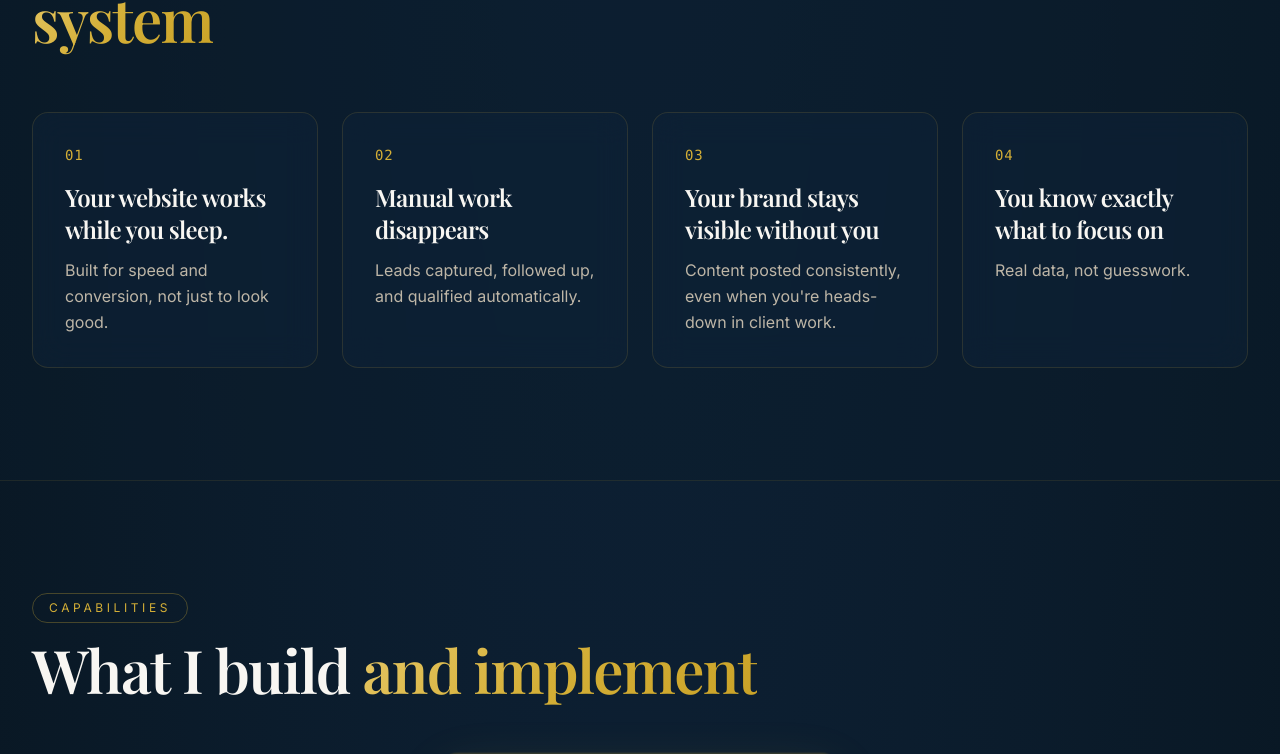
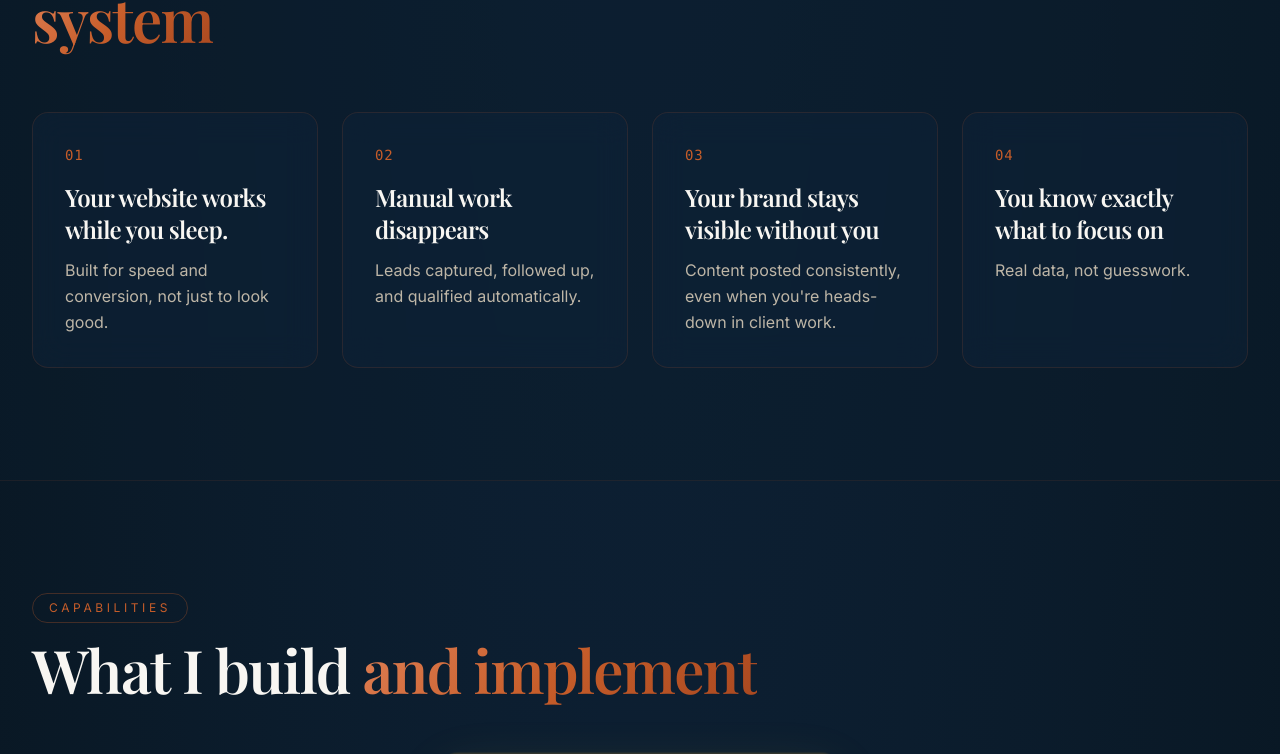
Before and after one commit to TonyEditSelf/tofabza, a Next.js app: page / in a window 1280 px wide. Shown: the part 1623-2377 px from the top of the page. Built offline with nearby package versions, Linux system fonts and the light colour scheme; no server answers.

Commit message:
updated theme

```diff
--- a/app/globals.css
+++ b/app/globals.css
@@ -6,25 +6,33 @@
 
 @layer base {
   :root {
+    /* NAVY — unchanged */
     --background: 210 45% 8%;
     --foreground: 40 30% 96%;
     --card: 210 45% 10%;
     --card-foreground: 40 30% 96%;
     --popover: 210 45% 10%;
     --popover-foreground: 40 30% 96%;
-    --primary: 43 65% 52%;
-    --primary-foreground: 210 50% 8%;
+
+    /* CHANGED: gold → burnt sienna */
+    --primary: 22 66% 47%; /* #C65D2A */
+    --primary-foreground: 40 30% 96%;
     --secondary: 210 40% 15%;
     --secondary-foreground: 40 30% 96%;
     --muted: 210 40% 15%;
     --muted-foreground: 40 15% 70%;
-    --accent: 43 65% 52%;
-    --accent-foreground: 210 50% 8%;
+    --accent: 22 66% 47%; /* #C65D2A */
+    --accent-foreground: 40 30% 96%;
+
     --destructive: 0 72% 51%;
     --destructive-foreground: 0 0% 98%;
+
+    /* NAVY — unchanged */
     --border: 210 30% 20%;
     --input: 210 30% 18%;
-    --ring: 43 65% 52%;
+
+    /* CHANGED: gold → sienna */
+    --ring: 22 66% 47%; /* #C65D2A */
     --radius: 0.75rem;
   }
 
@@ -36,6 +44,7 @@
   }
   body {
     @apply bg-background text-foreground font-sans antialiased;
+    /* NAVY — unchanged */
     background: radial-gradient(
       ellipse at top,
       #0e2238 0%,
@@ -53,37 +62,44 @@
 }
 
 @layer utilities {
+  /* CHANGED: gold gradient → sienna gradient */
   .text-gold-gradient {
-    background: linear-gradient(135deg, #e6c766 0%, #d4af37 50%, #c9a227 100%);
+    background: linear-gradient(135deg, #e08055 0%, #c65d2a 50%, #a84820 100%);
     -webkit-background-clip: text;
     background-clip: text;
     -webkit-text-fill-color: transparent;
   }
   .bg-gold-gradient {
-    background: linear-gradient(135deg, #e6c766 0%, #d4af37 50%, #c9a227 100%);
+    background: linear-gradient(135deg, #e08055 0%, #c65d2a 50%, #a84820 100%);
   }
+
+  /* NAVY — unchanged */
   .bg-navy-gradient {
     background: linear-gradient(135deg, #0b1c2c 0%, #0e2238 50%, #132b47 100%);
   }
+
+  /* CHANGED: gold rgba → sienna rgba */
   .glass-card {
     background: rgba(14, 34, 56, 0.5);
     backdrop-filter: blur(16px);
     -webkit-backdrop-filter: blur(16px);
-    border: 1px solid rgba(212, 175, 55, 0.15);
+    border: 1px solid rgba(198, 93, 42, 0.15);
   }
   .glass-card-hover {
     transition: all 0.4s cubic-bezier(0.4, 0, 0.2, 1);
   }
   .glass-card-hover:hover {
-    border-color: rgba(212, 175, 55, 0.4);
-    box-shadow: 0 0 40px rgba(212, 175, 55, 0.15);
+    border-color: rgba(198, 93, 42, 0.4);
+    box-shadow: 0 0 40px rgba(198, 93, 42, 0.15);
     transform: translateY(-4px);
   }
   .gold-border-glow {
     box-shadow:
-      0 0 0 1px rgba(212, 175, 55, 0.3),
-      0 0 30px rgba(212, 175, 55, 0.1);
+      0 0 0 1px rgba(198, 93, 42, 0.3),
+      0 0 30px rgba(198, 93, 42, 0.1);
   }
+
+  /* NAVY — unchanged */
   .animated-gradient-bg {
     background: linear-gradient(
       120deg,
@@ -96,17 +112,32 @@
     background-size: 400% 400%;
     animation: gradient-shift 12s ease infinite;
   }
+
+  /* CHANGED: gold rgba → sienna rgba */
   .section-divider {
     height: 1px;
     background: linear-gradient(
       90deg,
       transparent,
-      rgba(212, 175, 55, 0.3),
+      rgba(198, 93, 42, 0.3),
       transparent
     );
   }
+  .full-bleed-divider {
+    width: 100%;
+    position: relative;
+    height: 1px;
+    background: linear-gradient(
+      90deg,
+      transparent,
+      rgba(198, 93, 42, 0.3),
+      transparent
+    );
+    margin-left: 0;
+    left: 0;
+  }
 
-  /* === Theme C: Cream sections === */
+  /* CREAM — unchanged structure, sienna accent refs */
   .cream-section {
     background: #f8f3e8;
     color: #0b1c2c;
@@ -126,38 +157,23 @@
     box-shadow: 0 2px 12px rgba(11, 28, 44, 0.05);
     transition: all 0.4s cubic-bezier(0.4, 0, 0.2, 1);
   }
-
-  .full-bleed-divider {
-    width: 100%;
-    position: relative;
-    height: 1px;
-    background: linear-gradient(
-      90deg,
-      transparent,
-      rgba(212, 175, 55, 0.3),
-      transparent
-    );
-    margin-left: 0;
-    left: 0;
-  }
-
   .cream-card:hover {
-    border-color: rgba(212, 175, 55, 0.5);
-    box-shadow: 0 0 40px rgba(212, 175, 55, 0.2);
+    border-color: rgba(198, 93, 42, 0.5);
+    box-shadow: 0 0 40px rgba(198, 93, 42, 0.2);
     transform: translateY(-4px);
   }
   .cream-card-highlight {
     background: linear-gradient(
       180deg,
-      rgba(212, 175, 55, 0.15) 0%,
+      rgba(198, 93, 42, 0.15) 0%,
       #efe8d6 100%
     );
-    border: 1px solid rgba(212, 175, 55, 0.5);
-    box-shadow: 0 0 40px rgba(212, 175, 55, 0.2);
+    border: 1px solid rgba(198, 93, 42, 0.5);
+    box-shadow: 0 0 40px rgba(198, 93, 42, 0.2);
   }
 }
 
-/* subtle scrollbar */
+/* Scrollbar — navy track, sienna thumb */
 ::-webkit-scrollbar {
   width: 8px;
 }
@@ -165,9 +181,9 @@
   background: #0b1c2c;
 }
 ::-webkit-scrollbar-thumb {
-  background: #d4af37;
+  background: #c65d2a;
   border-radius: 4px;
 }
 ::-webkit-scrollbar-thumb:hover {
-  background: #c9a227;
+  background: #a84820;
 }
--- a/app/plans/page.js
+++ b/app/plans/page.js
@@ -176,7 +176,7 @@ const PlansPage = () => {
                   >
                     <CheckCircle2
                       className="h-3 w-3"
-                      style={{ color: "#D4AF37" }}
+                      style={{ color: "#C65D2A" }}
                     />
                   </div>
                   <span
@@ -279,7 +279,7 @@ const PlansPage = () => {
               >
                 <p
                   className="text-xs uppercase tracking-[0.2em] mb-2"
-                  style={{ color: tier.active ? "#D4AF37" : "#6a7a8a" }}
+                  style={{ color: tier.active ? "#C65D2A" : "#6a7a8a" }}
                 >
                   {tier.label}
                 </p>
--- a/components/home/WhatIBuild.jsx
+++ b/components/home/WhatIBuild.jsx
@@ -59,7 +59,7 @@ export default function WhatIBuild() {
                 {isAutomate && (
                   <>
                     <div className="pointer-events-none absolute inset-0 rounded-2xl border border-gold-400/50" />
-                    <div className="pointer-events-none absolute inset-0 rounded-2xl bg-[radial-gradient(circle_at_top,rgba(212,175,55,0.14),transparent_58%)]" />
+                    <div className="pointer-events-none absolute inset-0 rounded-2xl]" />
                     <div className="pointer-events-none absolute left-0 top-0 h-full w-px bg-gradient-to-b from-gold-300/80 via-gold-400/40 to-transparent" />
                   </>
                 )}
--- a/components/layout/Navbar.jsx
+++ b/components/layout/Navbar.jsx
@@ -79,7 +79,9 @@ export default function Navbar() {
                     }`}
                   >
                     {l.label}
-                    <ChevronDown className={`h-4 w-4 transition-transform ${isWhatIBuildActive ? "text-gold-500" : ""} group-hover:rotate-180`} />
+                    <ChevronDown
+                      className={`h-4 w-4 transition-transform ${isWhatIBuildActive ? "text-gold-500" : ""} group-hover:rotate-180`}
+                    />
                   </Link>
 
                   {/* Dropdown Menu */}
--- a/tailwind.config.js
+++ b/tailwind.config.js
@@ -50,8 +50,20 @@ module.exports = {
           DEFAULT: "hsl(var(--card))",
           foreground: "hsl(var(--card-foreground))",
         },
-        navy: { 900: "#0B1C2C", 800: "#0E2238", 700: "#132B47" },
-        gold: { 500: "#D4AF37", 600: "#C9A227", 400: "#E6C766" },
+
+        // NAVY — unchanged
+        navy: {
+          900: "#0B1C2C",
+          800: "#0E2238",
+          700: "#132B47",
+        },
+
+        // CHANGED: gold → burnt sienna
+        gold: {
+          500: "#C65D2A",
+          600: "#A84820",
+          400: "#E08055",
+        },
       },
       borderRadius: {
         lg: "var(--radius)",
@@ -88,8 +100,5 @@ module.exports = {
       },
     },
   },
-  plugins: [
-    require("tailwindcss-animate"),
-    require("@tailwindcss/typography")
-  ],
+  plugins: [require("tailwindcss-animate"), require("@tailwindcss/typography")],
 };
```
Also changed, not shown: public/images/logo.webp, public/images/logo1.webp (added).
